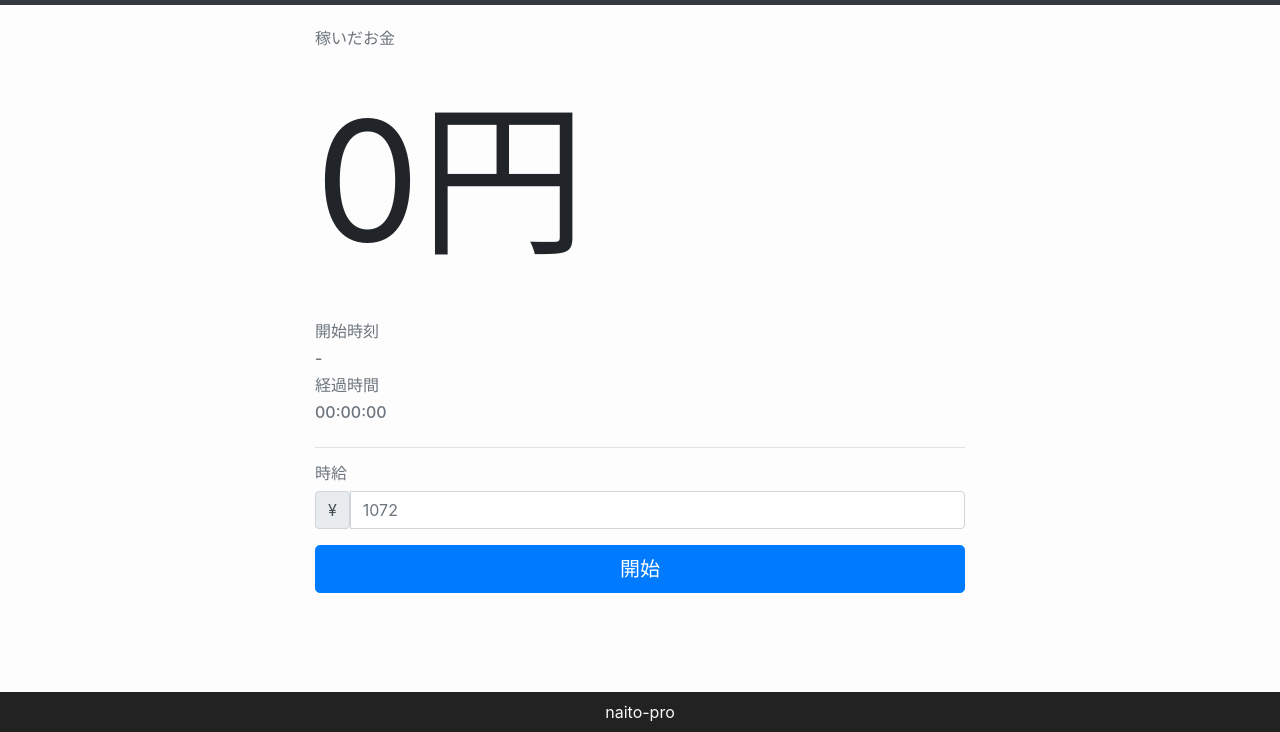
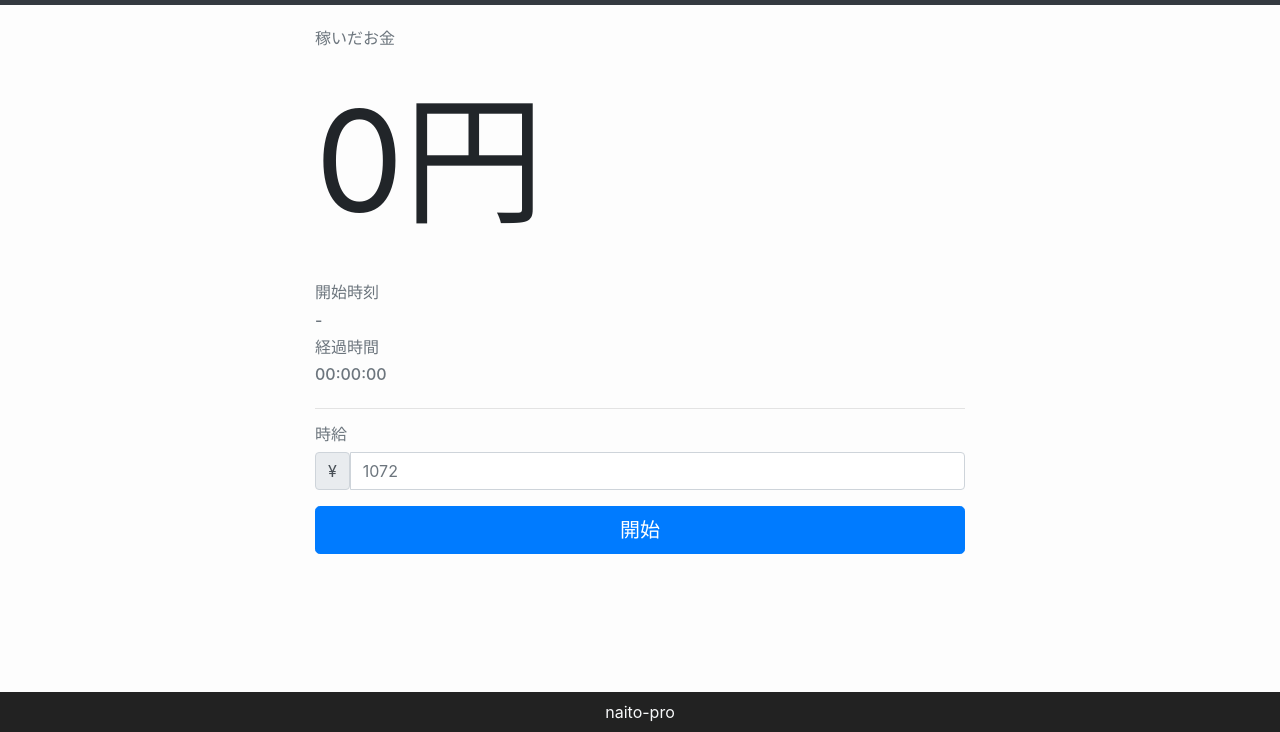
Before and after one commit to misoclub/givememoney, a plain HTML site: page index.html in a window 1280 px wide. Shown: the part 68-800 px from the top of the page. Drawn offline with nearby package versions, Linux system fonts and the light colour scheme.

Commit message:
小さく

```diff
--- a/css/main.css
+++ b/css/main.css
@@ -6,7 +6,7 @@ body {
 
 
 p.example1 {
-  font-size: 13vw;
+  font-size: 11vw;
 }
 
 .footer {
```
